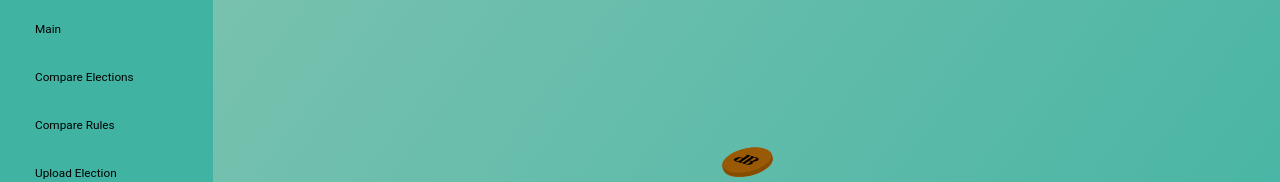
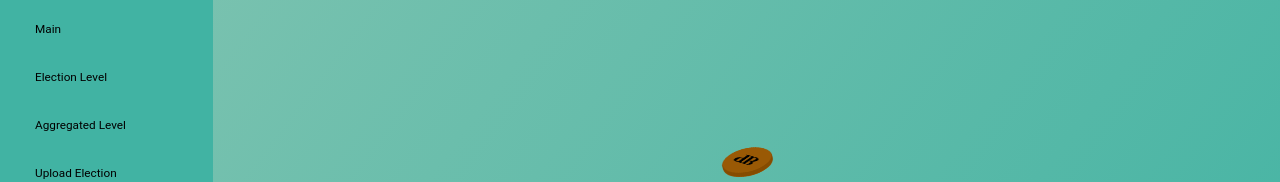
Before and after one commit to COMSOC-Community/pabuviz-web, a React (Create React App) app: page /compare_elections in a window 1280 px wide. Shown: the part 208-390 px from the top of the page. Built offline with nearby package versions, Linux system fonts and the light colour scheme; no server answers; a small style sheet from the web is missing.

Commit message:
Changed page names

```diff
--- a/src/pages/compare_election_results/CompareElectionResults.js
+++ b/src/pages/compare_election_results/CompareElectionResults.js
@@ -50,7 +50,7 @@ export default function CompareElectionResults(props) {
     <div className={styles.content_container} >
       <div className={styles.header_box}>
         <h1 className={styles.title_text}>
-          Compare Elections
+          Compare Rules on Different Elections
         </h1>
       </div>
       <div className={styles.elections_box}>
--- a/src/pages/main/SideNavigation.js
+++ b/src/pages/main/SideNavigation.js
@@ -35,7 +35,7 @@ export default function SideNavigation() {
               className={({isActive}) => isActive ? styles.nav_link_active : styles.nav_link}
             >
               <p className={styles.nav_link_text}>
-                {"Compare Elections"}
+                {"Election Level"}
               </p>
             </NavLink>
           </li>
@@ -45,7 +45,7 @@ export default function SideNavigation() {
               className={({isActive}) => isActive ? styles.nav_link_active : styles.nav_link}
             >
               <p className={styles.nav_link_text}>
-                {"Compare Rules"}
+                {"Aggregated Level"}
               </p>
             </NavLink>
           </li>
--- a/src/pages/upload_election/UploadElection.js
+++ b/src/pages/upload_election/UploadElection.js
@@ -69,7 +69,7 @@ export default function UploadElection() {
           </h1>
           <div className={styles.info_text}>
             <p>You can upload your own .pb file here. </p>
-            <p>We will try to compute some rules and properties and visualize them on the 'Compare Elections' page.</p>
+            <p>We will try to compute some rules and properties and visualize them on the 'Election Level' page.</p>
             {/* <p>Computations can take some time.</p> */}
           </div>
         </div>
```
